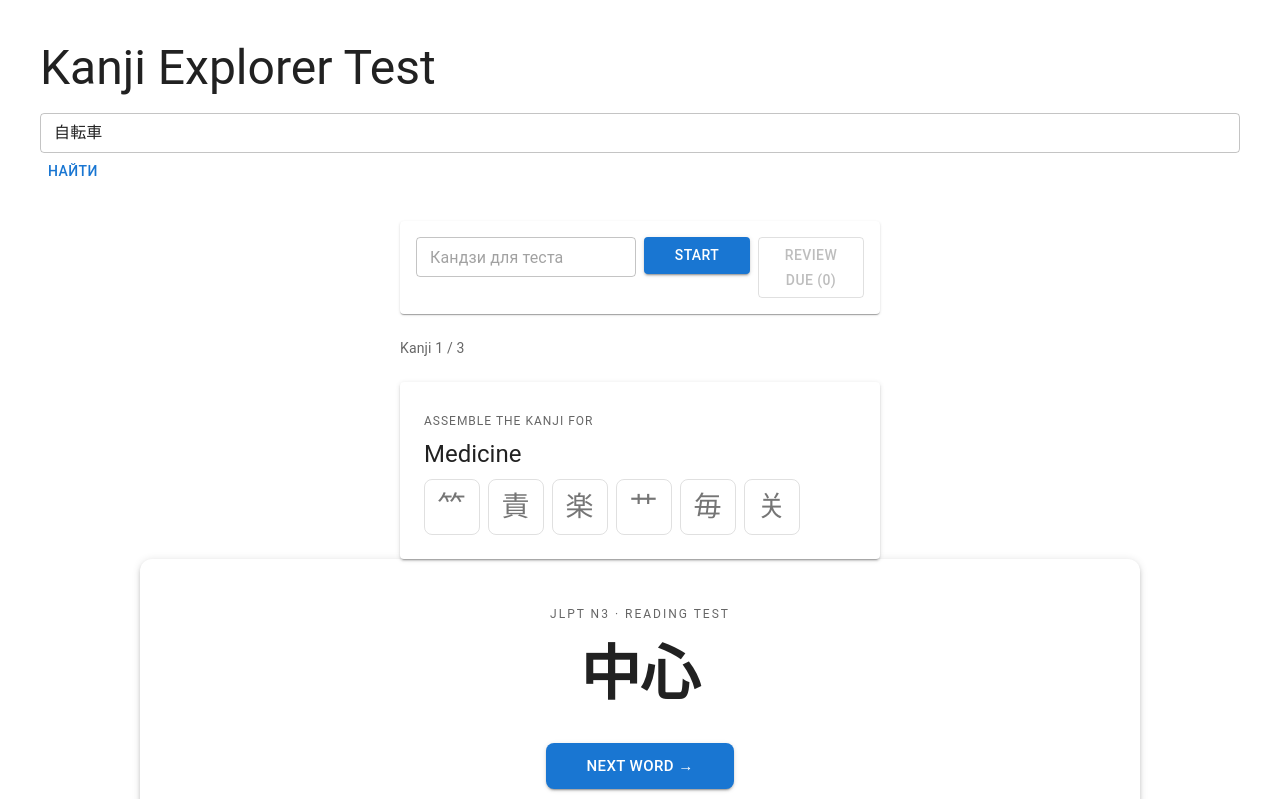
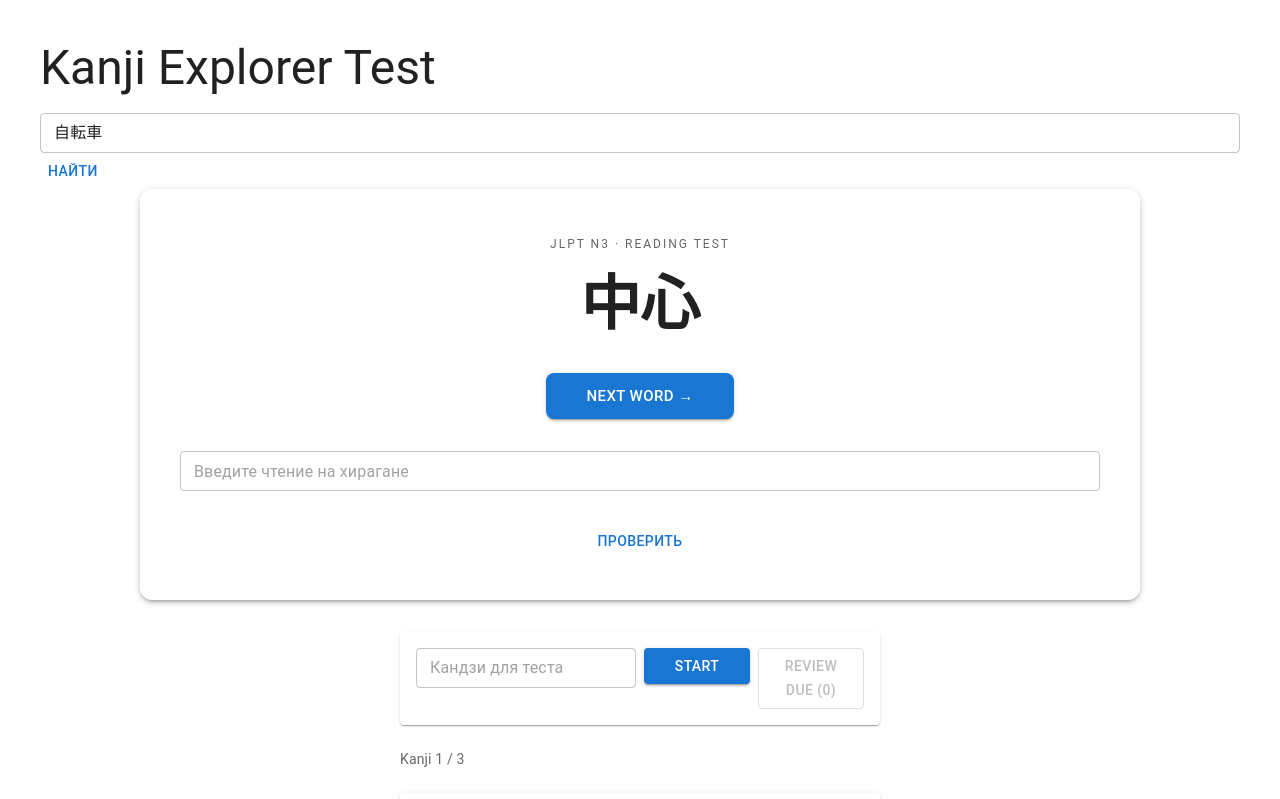
Before and after one commit to azimia404/KanjiJidai, a Next.js app: page / in a window 1280 px wide. Shown: the top 799 px of the page. Built offline with nearby package versions, Linux system fonts and the light colour scheme; what ts-fsrs would draw is missing.

Commit message:
Main page order changed

```diff
--- a/src/app/page.tsx
+++ b/src/app/page.tsx
@@ -15,9 +15,10 @@ export default function Home() {
 
       <FindKanjiForm />
 
+      <WordReadingTest />
+
       <TestKanjiComponents />
 
-      <WordReadingTest />
     </div>
   );
 }
```
